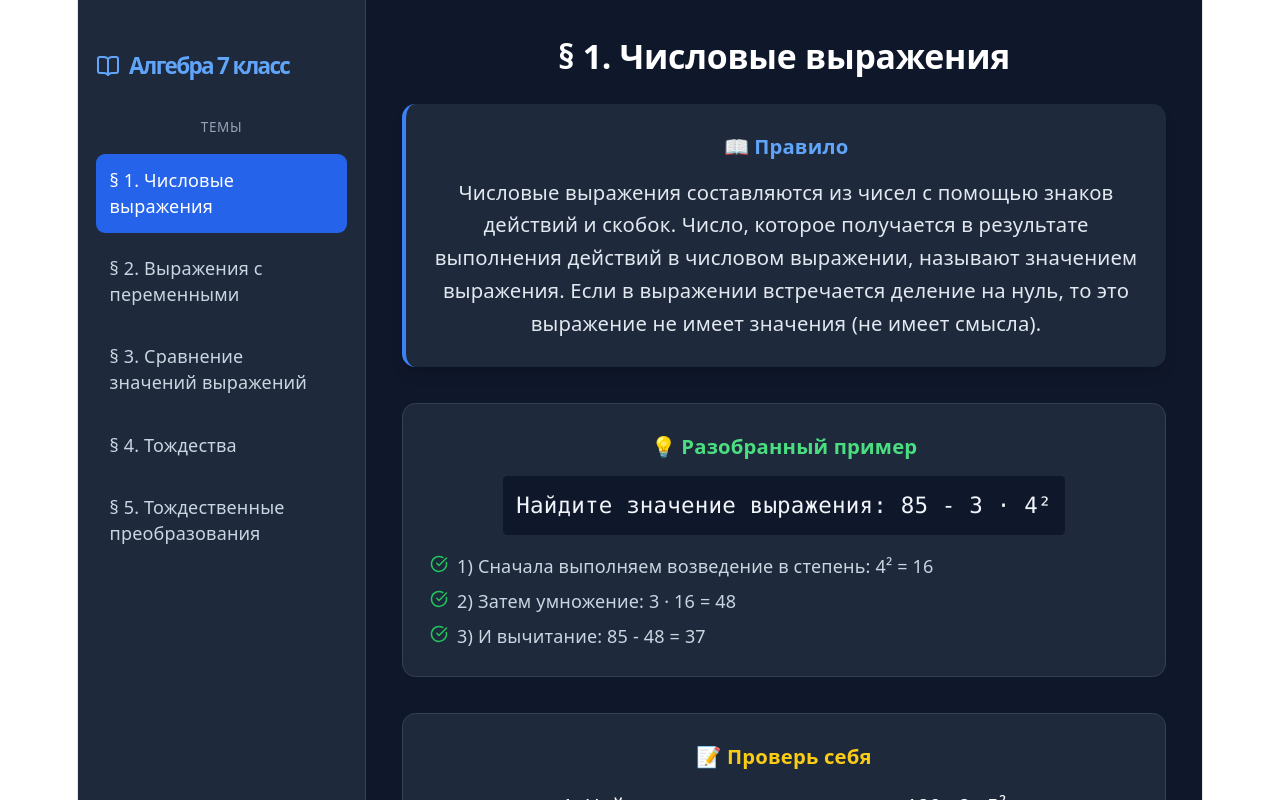
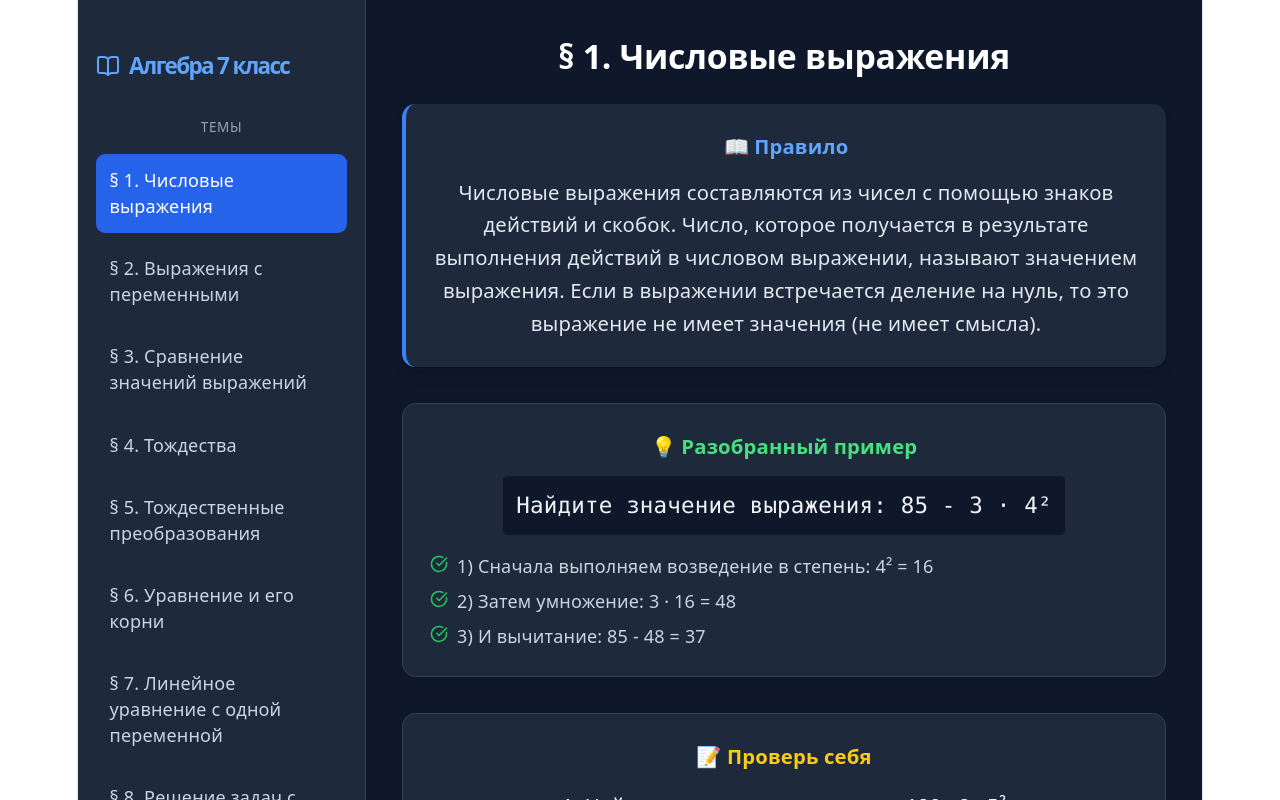
Before and after one commit to andreevairina005-source/algebra-trainer, a React (Vite) app: page / in a window 1280 px wide. Shown: the top 800 px of the page. Built offline with nearby package versions, Linux system fonts and the light colour scheme.

Commit message:
Добавлены темы 6-11

```diff
--- a/src/App.jsx
+++ b/src/App.jsx
@@ -126,6 +126,159 @@ const modules = [
         correct: 0
       }
     ]
+    },
+    {
+    id: 6,
+    title: "§ 6. Уравнение и его корни",
+    rule: "Равенства, содержащие переменную, называют уравнениями с одной переменной или уравнениями с одним неизвестным. Корнем уравнения называется значение переменной, при котором уравнение обращается в верное равенство. Решить уравнение — значит найти все его корни или доказать, что корней нет.",
+    example: {
+      task: "Является ли число 10 корнем уравнения 5x - 12 = 2x + 18?",
+      steps: [
+        "1) Подставим x = 10 в левую часть: 5·10 - 12 = 50 - 12 = 38",
+        "2) Подставим x = 10 в правую часть: 2·10 + 18 = 20 + 18 = 38",
+        "3) Левая и правая части равны (38 = 38). Значит, 10 является корнем."
+      ]
+    },
+    quiz: [
+      {
+        question: "Является ли число 4 корнем уравнения 3x - 5 = 7?",
+        options: ["Да", "Нет"],
+        correct: 0
+      },
+      {
+        question: "Какое из чисел является корнем уравнения x^2 = 16?",
+        options: ["Только 4", "Только -4", "И 4, и -4", "Ни одно из них"],
+        correct: 2
+      }
+    ]
+  },
+  {
+    id: 7,
+    title: "§ 7. Линейное уравнение с одной переменной",
+    rule: "Уравнение вида ax = b, где x — переменная, a и b — некоторые числа, называется линейным уравнением с одной переменной. При a ≠ 0 уравнение имеет единственный корень. При a = 0 и b ≠ 0 не имеет корней. При a = 0 и b = 0 имеет бесконечно много корней.",
+    example: {
+      task: "Решим уравнение 3(x + 5) = 2 - x.",
+      steps: [
+        "1) Раскроем скобки: 3x + 15 = 2 - x",
+        "2) Перенесем члены с x влево, а числа вправо: 3x + x = 2 - 15",
+        "3) Приведем подобные: 4x = -13",
+        "4) Разделим на 4: x = -13 / 4 = -3,25"
+      ]
+    },
+    quiz: [
+      {
+        question: "Решите уравнение: 2x + 6 = 0",
+        options: ["x = 3", "x = -3", "x = 0", "x = 12"],
+        correct: 1
+      },
+      {
+        question: "Имеет ли корни уравнение 0x = 5?",
+        options: ["Один корень", "Бесконечно много", "Не имеет корней"],
+        correct: 2
+      }
+    ]
+  },
+  {
+    id: 8,
+    title: "§ 8. Решение задач с помощью уравнений",
+    rule: "При решении задач с помощью уравнений поступают следующим образом: обозначают некоторое неизвестное число буквой, используя условие задачи, составляют уравнение, решают это уравнение, истолковывают полученный результат в соответствии с условием задачи.",
+    example: {
+      task: "Брат в 4 раза старше сестры. Через 6 лет он будет старше ее в 2 раза. Сколько лет сестре сейчас?",
+      steps: [
+        "1) Пусть сестре x лет, тогда брату 4x лет.",
+        "2) Через 6 лет сестре будет (x + 6), а брату (4x + 6).",
+        "3) Составим уравнение: 4x + 6 = 2(x + 6)",
+        "4) Решим: 4x + 6 = 2x + 12 => 2x = 6 => x = 3.",
+        "Ответ: сестре 3 года."
+      ]
+    },
+    quiz: [
+      {
+        question: "Задумали число, умножили его на 5 и прибавили 12. Получили 37. Какое число задумали?",
+        options: ["5", "10", "7", "15"],
+        correct: 0
+      },
+      {
+        question: "Три карандаша дороже одной ручки на 5 рублей. Ручка стоит 25 рублей. Сколько стоит один карандаш? (Пусть x - цена карандаша)",
+        options: ["5", "10", "15", "20"],
+        correct: 1
+      }
+    ]
+  },
+  {
+    id: 9,
+    title: "§ 9. Что такое функция",
+    rule: "Зависимость одной переменной от другой называют функциональной зависимостью или функцией. Независимую переменную иначе называют аргументом, а о зависимой переменной говорят, что она является функцией от этого аргумента. Значения зависимой переменной называют значениями функции. Все значения, которые принимает независимая переменная, образуют область определения функции.",
+    example: {
+      task: "Периметр квадрата зависит от длины его стороны. Зададим формулу: P = 4a, где a — сторона квадрата.",
+      steps: [
+        "1) Здесь a — независимая переменная (аргумент), P — зависимая переменная (функция).",
+        "2) Если сторона квадрата a = 3 см, то периметр P = 4 · 3 = 12 см.",
+        "3) Область определения этой функции — все положительные числа (a > 0)."
+      ]
+    },
+    quiz: [
+      {
+        question: "В формуле y = 5x - 2 какая переменная является аргументом?",
+        options: ["x", "y", "5", "-2"],
+        correct: 0
+      },
+      {
+        question: "Найдите значение функции y = x² при x = 4",
+        options: ["8", "16", "4", "2"],
+        correct: 1
+      }
+    ]
+  },
+  {
+    id: 10,
+    title: "§ 10. Вычисление значений функции по формуле",
+    rule: "Формула позволяет для любого значения аргумента находить соответствующее значение функции путем вычислений. Если функция задана формулой и область определения функции не указана, то считают, что область определения состоит из всех значений независимой переменной, при которых эта формула имеет смысл.",
+    example: {
+      task: "Функция задана формулой y = 3x - 7. Найдем значение функции при x = -2.",
+      steps: [
+        "1) Подставим значение аргумента x = -2 в формулу: y = 3 · (-2) - 7",
+        "2) Выполним умножение: y = -6 - 7",
+        "3) Выполним вычитание: y = -13. Значение функции равно -13."
+      ]
+    },
+    quiz: [
+      {
+        question: "Функция задана формулой y = 4x + 1. Найти y при x = 2",
+        options: ["9", "8", "5", "6"],
+        correct: 0
+      },
+      {
+        question: "При каком x значение функции y = 2x равно 10?",
+        options: ["x = 20", "x = 8", "x = 5", "x = 12"],
+        correct: 2
+      }
+    ]
+  },
+  {
+    id: 11,
+    title: "§ 11. График функции",
+    rule: "Графиком функции называется множество всех точек координатной плоскости, абсциссы которых равны значениям аргумента, а ординаты — соответствующим значениям функции. С помощью графика функции по значению аргумента можно найти соответствующее значение функции, а также решить обратную задачу.",
+    example: {
+      task: "Построим график функции y = 2x - 3 для x от -1 до 2.",
+      steps: [
+        "1) Составим таблицу значений. Если x = -1, то y = 2·(-1) - 3 = -5.",
+        "2) Если x = 0, то y = -3. Если x = 1, то y = -1. Если x = 2, то y = 1.",
+        "3) Отметим точки (-1;-5), (0;-3), (1;-1), (2;1) на координатной плоскости и соединим их прямой линией."
+      ]
+    },
+    quiz: [
+      {
+        question: "Принадлежит ли точка A(2; 5) графику функции y = x + 3?",
+        options: ["Да", "Нет"],
+        correct: 0
+      },
+      {
+        question: "Что представляет собой график функции, заданной формулой y = kx + b?",
+        options: ["Окружность", "Прямая линия", "Парабола", "Кривая"],
+        correct: 1
+      }
+    ]
   },
 ];
 
```
